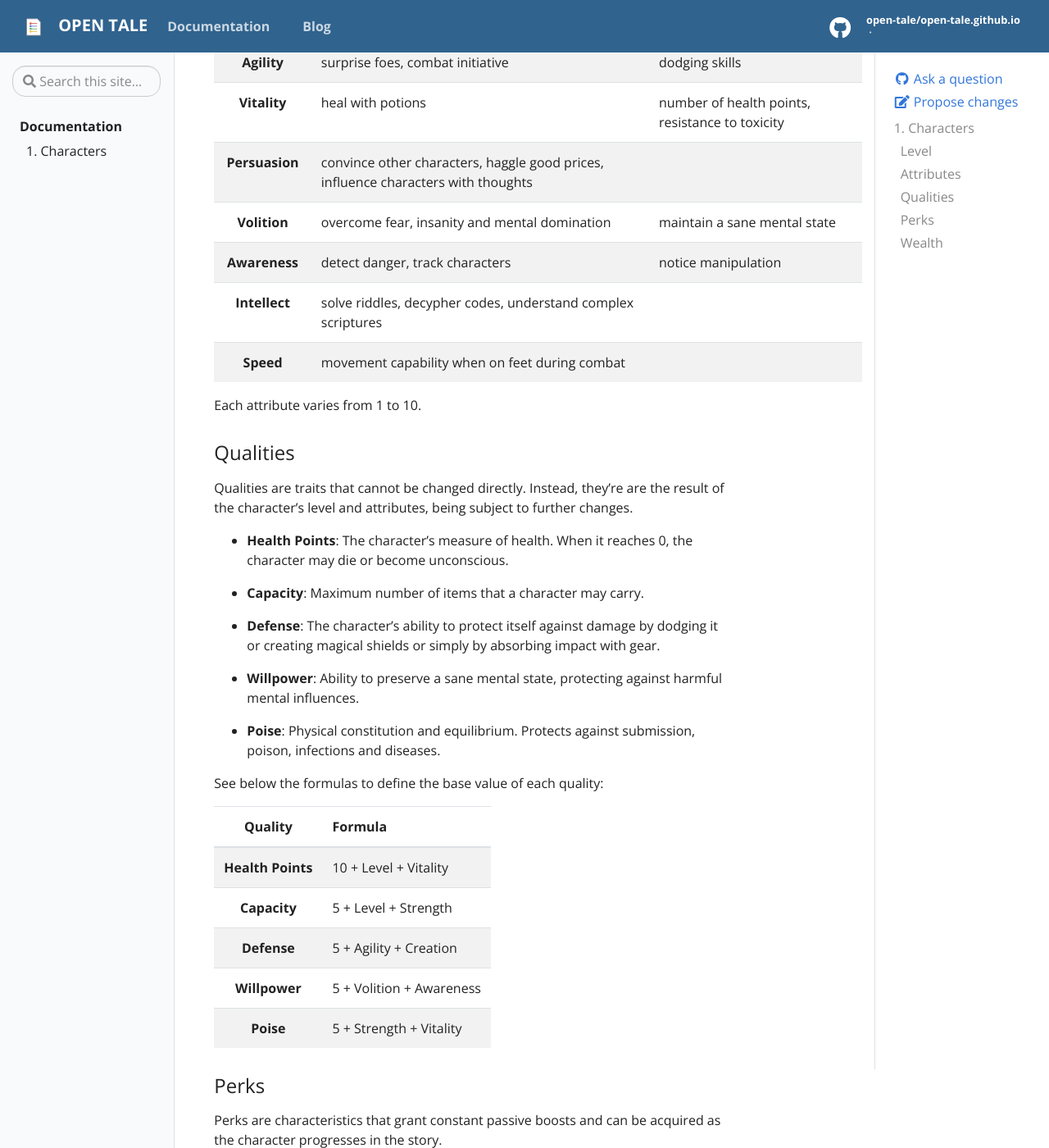
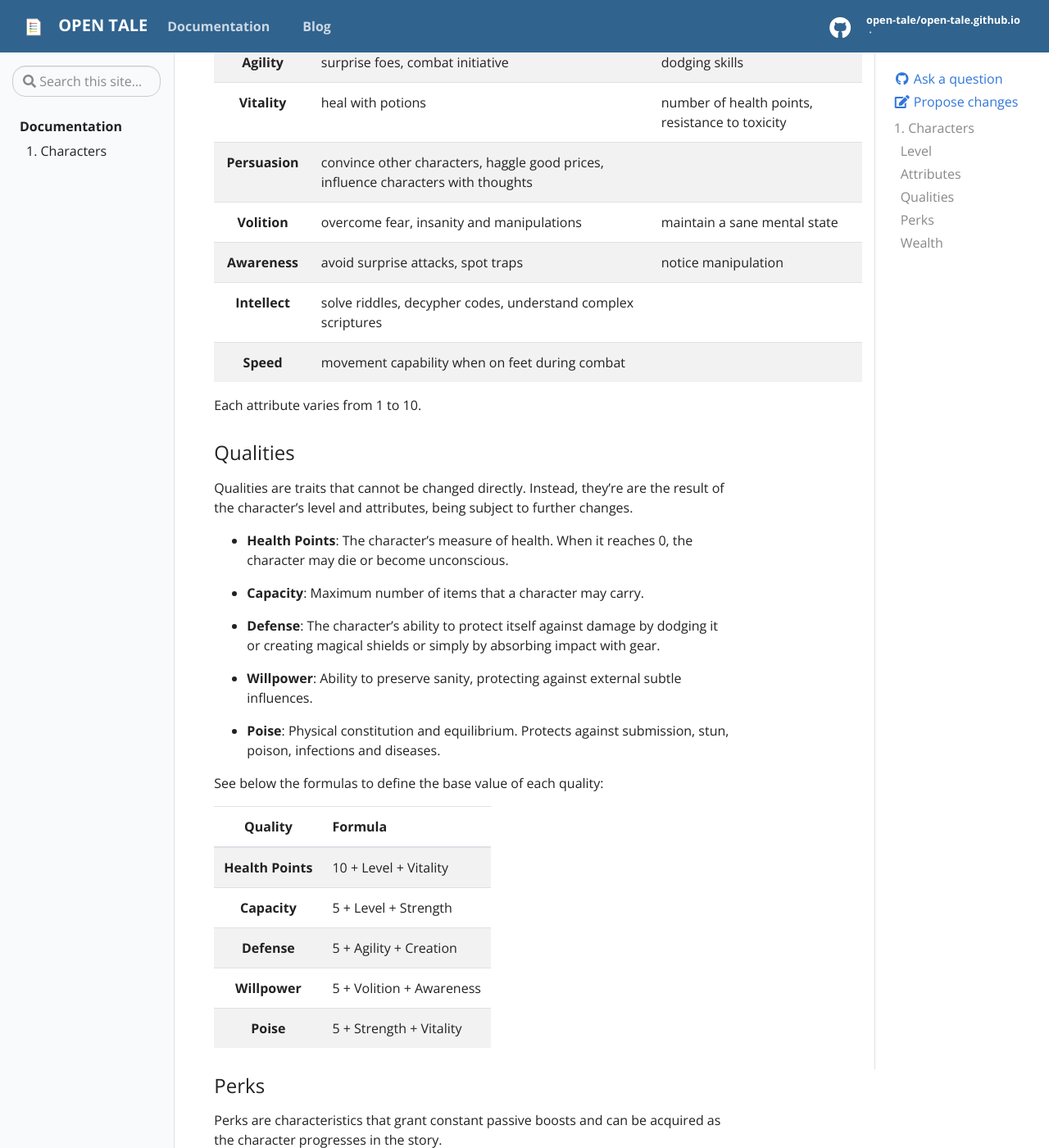
Before and after one commit to open-tale/open-tale.github.io, a Jekyll site: the page built from _docs/01-characters.md, in a window 1280 px wide and 1400 px high, scrolled down 900 px. Shown: the whole window at 82% size. Built offline with Jekyll 4.4.1, drawn with Linux system fonts in a browser that asks for light colours.

Commit message:
updating volition

```diff
--- a/_docs/01-characters.md
+++ b/_docs/01-characters.md
@@ -34,8 +34,8 @@ Open Tale has the following attributes:
 | **Agility** | surprise foes, combat initiative | dodging skills
 | **Vitality** | heal with potions | number of health points, resistance to toxicity
 | **Persuasion** | convince other characters, haggle good prices, influence characters with thoughts
-| **Volition** | overcome fear, insanity and mental domination | maintain a sane mental state
-| **Awareness** | detect danger, track characters | notice manipulation
+| **Volition** | overcome fear, insanity and manipulations | maintain a sane mental state
+| **Awareness** | avoid surprise attacks, spot traps | notice manipulation
 | **Intellect** | solve riddles, decypher codes, understand complex scriptures
 | **Speed** | movement capability when on feet during combat
 
@@ -55,11 +55,11 @@ character may die or become unconscious.
 * **Defense**: The character's ability to protect itself against damage by
 dodging it or creating magical shields or simply by absorbing impact with gear.
 
-* **Willpower**: Ability to preserve a sane mental state, protecting against
-harmful mental influences.
+* **Willpower**: Ability to preserve sanity, protecting against external subtle
+influences.
 
 * **Poise**: Physical constitution and equilibrium. Protects against submission,
-poison, infections and diseases.
+stun, poison, infections and diseases.
 
 See below the formulas to define the base value of each quality:
 
```
